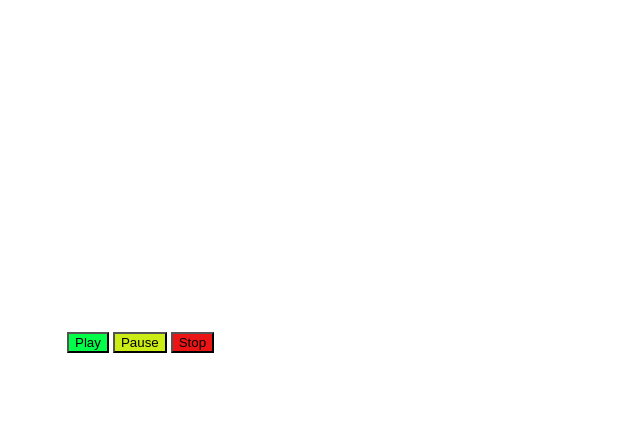
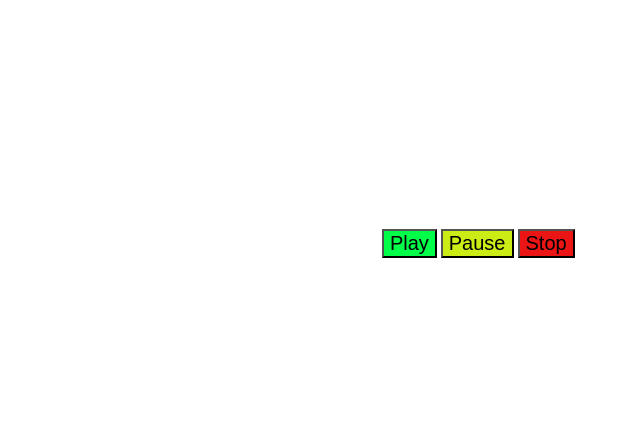
Before and after one commit to TylerWaugh01/code-challenges, a plain HTML site: page Video Challenge/index.html in a window 1280 px wide. Shown: the part 5-426 px from the top of the page, without its empty margins (191-831 px from the left). Drawn offline with Linux system fonts and the light colour scheme.

Commit message:
capy changes

```diff
--- a/Video Challenge/index.html
+++ b/Video Challenge/index.html
@@ -3,36 +3,44 @@
 <head>
   <style>
     .video-container {
-      position: relative;
+      /* position: relative; */
       width: 640px;
       height: 360px;
+
+    display: flex;
+    flex-direction: column;
+    justify-content: center;
+    align-items: center;
+    margin-left: 27%;
+    margin-top: 5%;
     }
 
-    #player {
-      position: absolute;
-      top: 0;
-      left: 0;
+     #player {
+      justify-content: center;
+    align-items: center;
     }
 
     .controls {
-      position: absolute;
-      bottom: 10px;
-      left: 250px;
+      margin-top: 10px;
     }
 
     .play {
       background-color: rgb(1, 255, 73);
-      color: black
+      color: black;
+      font-size: 20px;
+
     }
 
     .pause {
       background-color: rgb(204, 236, 21);
-      color: black
+      color: black;
+      font-size: 20px;
     }
 
     .stop {
       background-color: rgb(236, 21, 21);
-      color: black
+      color: black;
+      font-size: 20px;
     }
   </style>
 </head>
```
